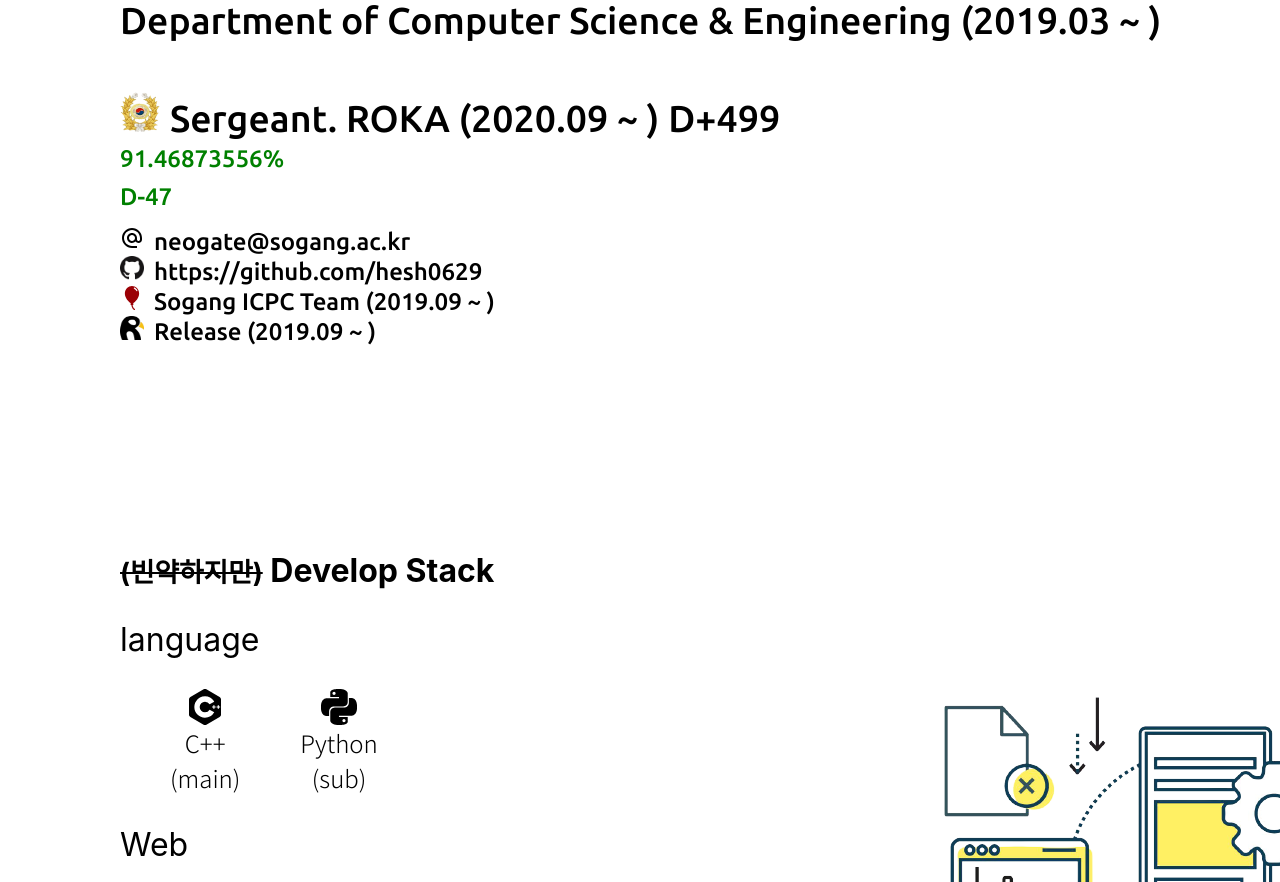
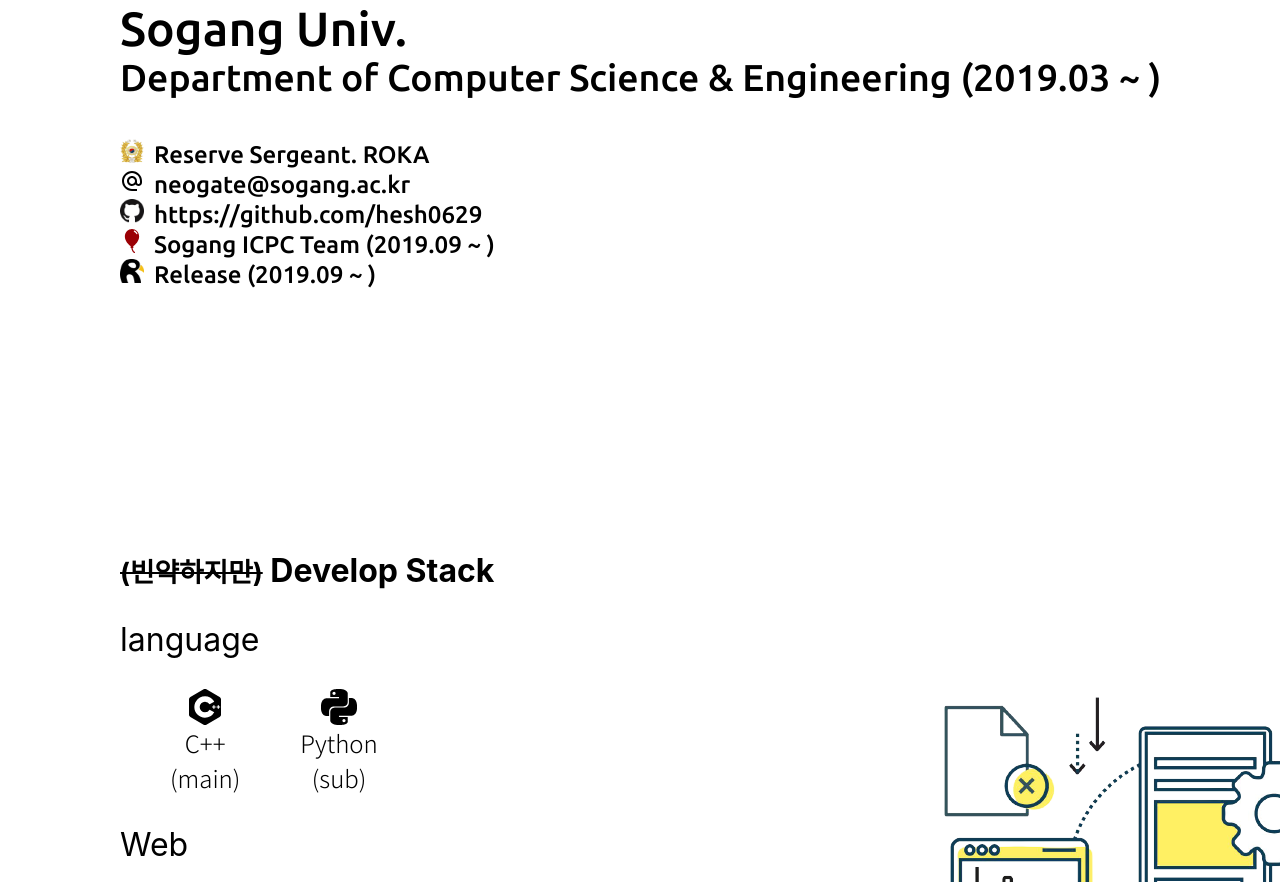
Before and after one commit to Hesh0629/blog_project, a React (Create React App) app: page / in a window 1280 px wide. Shown: the part 1079-1961 px from the top of the page. Built offline with nearby package versions, Linux system fonts and the light colour scheme; a web font is replaced by a local one.

Commit message:
delete miliday

```diff
--- a/src/components/home/Info.js
+++ b/src/components/home/Info.js
@@ -41,10 +41,8 @@ const Info = () => {
 			<div class="name">Seonghwan Han</div>
 			<div class="school">Sogang Univ.</div>
 			<div class="dept">Department of Computer Science & Engineering (2019.03 ~ )</div>
-			<div class="miliday">
-				<img src={rokaLogo} alt="ROKA" width="40px" height="40px" style={{paddingRight:"10px"}}/>Sergeant. ROKA (2020.09 ~ ) {doneDay}
-				<div class="percent">{miliday}</div>
-				<div class="percent">{leftDay}</div>
+			<div >
+				<img src={rokaLogo} alt="ROKA" width="24px" height="24px" style={{paddingRight:"10px"}}/>Reserve Sergeant. ROKA
 			</div>
 			<div>
 				<MdOutlineAlternateEmail style={{ paddingRight: '10px', width: '24px', height: '24px' }} />
--- a/src/components/style/info.scss
+++ b/src/components/style/info.scss
@@ -35,15 +35,4 @@
 		font-size: 28pt;
 		padding-bottom: 40px;
 	}
-
-	.miliday {
-		font-size: 28pt;
-		padding: 10px 0;
-
-		.percent {
-			font-size: 18pt;
-			color: green;
-			padding: 5px 0;
-		}
-	}
 }
```
